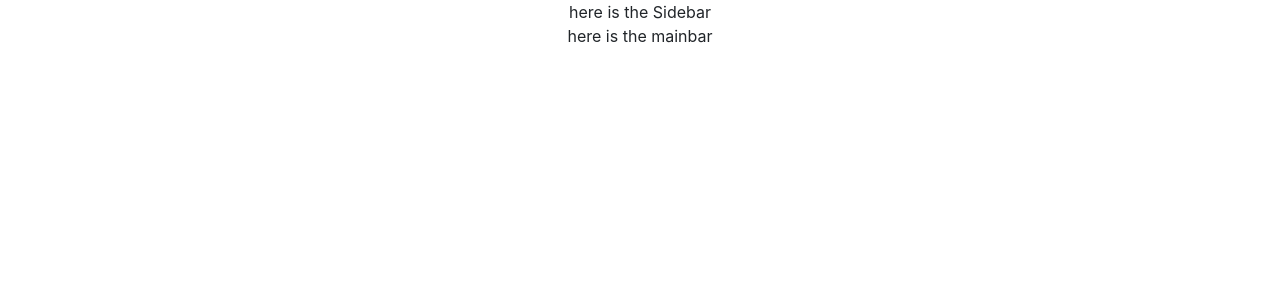
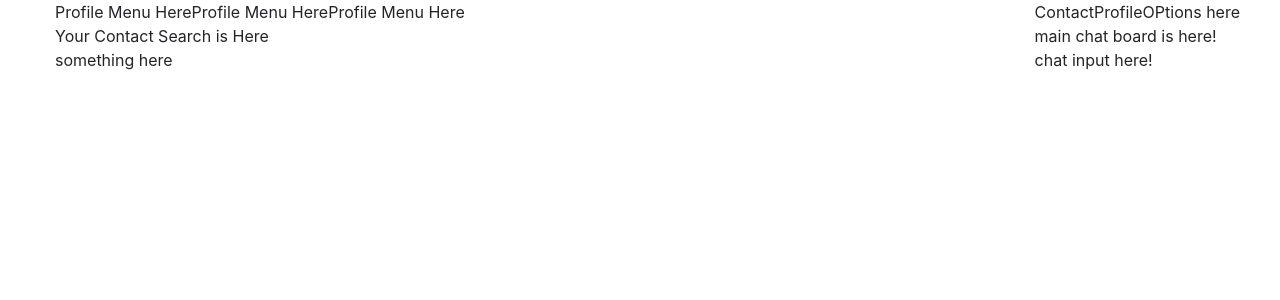
Before and after one commit to hashamzafar/whatsapp-frontend, a React (Create React App) app in the folder whatsapp/: page / in a window 1280 px wide. Shown: the top 300 px of the page. Built offline with nearby package versions, Linux system fonts and the light colour scheme.

Commit message:
someupdates

```diff
--- a/whatsapp/package.json
+++ b/whatsapp/package.json
@@ -10,6 +10,7 @@
     "react": "^17.0.2",
     "react-bootstrap": "^1.6.4",
     "react-dom": "^17.0.2",
+    "react-icons": "^4.3.1",
     "react-redux": "^7.2.5",
     "react-router-dom": "^5.3.0",
     "react-scripts": "4.0.3",
--- a/whatsapp/src/Component/main/Main.js
+++ b/whatsapp/src/Component/main/Main.js
@@ -1,13 +1,16 @@
 import React from 'react'
+import { Container, Row } from 'react-bootstrap'
 import SideBar from './sideBar/SideBar.js'
 import MainBar from './mainBar/MainBar.js'
 
 function Main() {
     return (
-        <div>
-            <SideBar/>
-            <MainBar/>
-        </div>
+        <Container>
+            <Row>
+                <SideBar className='col-4' />
+                <MainBar className='col-8' />
+            </Row>
+        </Container>
     )
 }
 
--- a/whatsapp/src/Component/main/mainBar/MainBar.js
+++ b/whatsapp/src/Component/main/mainBar/MainBar.js
@@ -1,10 +1,16 @@
 import React from 'react'
+import {Row} from 'react-bootstrap'
+import ContactProfileOptions from './contactProfileOptions/ContactProfileOptions'
+import MainChatBoard from './mainChatBoard/MainChatBoard'
+import ChatInputArea from './chatInputArea/ChatInputArea'
 
 function MainBar() {
     return (
-        <div>
-            here is the mainbar
-        </div>
+        <Row className='flex-column'>
+            <ContactProfileOptions/>
+            <MainChatBoard/>
+            <ChatInputArea/>
+        </Row>
     )
 }
 
--- /dev/null
+++ b/whatsapp/src/Component/main/mainBar/chatInputArea/ChatInputArea.js
@@ -0,0 +1,12 @@
+import React from 'react'
+import { Row } from 'react-bootstrap'
+
+function ChatInputArea() {
+    return (
+        <Row>
+            chat input here!
+        </Row>
+    )
+}
+
+export default ChatInputArea
--- /dev/null
+++ b/whatsapp/src/Component/main/mainBar/contactProfileOptions/ContactProfileOptions.js
@@ -0,0 +1,12 @@
+import React from 'react'
+import {Row} from 'react-bootstrap'
+
+function ContactProfileOptions() {
+    return (
+        <Row>
+            ContactProfileOPtions here
+        </Row>
+    )
+}
+
+export default ContactProfileOptions
--- /dev/null
+++ b/whatsapp/src/Component/main/mainBar/mainChatBoard/MainChatBoard.js
@@ -0,0 +1,12 @@
+import React from 'react'
+import {Row} from 'react-bootstrap'
+
+function MainChatBoard() {
+    return (
+        <Row>
+            main chat board is here!
+        </Row>
+    )
+}
+
+export default MainChatBoard
--- a/whatsapp/src/Component/main/sideBar/SideBar.js
+++ b/whatsapp/src/Component/main/sideBar/SideBar.js
@@ -1,10 +1,18 @@
 import React from 'react'
+import ProfileMenu from './profileMenu/ProfileMenu.js'
+import ContactSearch from './contactSearch/ContactSearch.js'
+import ContactBoard from './contactBoard/ContactBoard'
+import { Container, Row, Col } from 'react-bootstrap'
 
 function SideBar() {
     return (
-        <div>
-            here is the Sidebar
-        </div>
+        <Col>
+            <Row className='flex-column'>
+                <ProfileMenu/>
+                <ContactSearch/>
+                <ContactBoard/>
+            </Row>
+        </Col>
     )
 }
 
--- /dev/null
+++ b/whatsapp/src/Component/main/sideBar/contactBoard/ContactBoard.js
@@ -0,0 +1,12 @@
+import React from 'react'
+import {Row} from 'react-bootstrap'
+
+function ContactBoard() {
+    return (
+        <Row>
+            something here
+        </Row>
+    )
+}
+
+export default ContactBoard
--- /dev/null
+++ b/whatsapp/src/Component/main/sideBar/contactSearch/ContactSearch.js
@@ -0,0 +1,12 @@
+import React from 'react'
+import {Row} from 'react-bootstrap'
+
+function ContactSearch() {
+    return (
+        <Row>
+           Your Contact Search is Here
+        </Row>
+    )
+}
+
+export default ContactSearch
--- /dev/null
+++ b/whatsapp/src/Component/main/sideBar/profileMenu/ProfileMenu.js
@@ -0,0 +1,24 @@
+import React from 'react'
+import { Row } from 'react-bootstrap'
+import './ProfileMenu.css'
+
+function ProfileMenu() {
+    return (
+        <Row>
+            <div>
+
+            </div>
+            <div>
+                Profile Menu Here
+            </div>
+            <div>
+                Profile Menu Here
+            </div>
+            <div>
+                Profile Menu Here
+            </div>
+        </Row>
+    )
+}
+
+export default ProfileMenu
```
Also changed, not shown: whatsapp/src/Component/main/sideBar/profileMenu/ProfileMenu.css (added), 1 other file (tests, documents, lock files or other folders).
